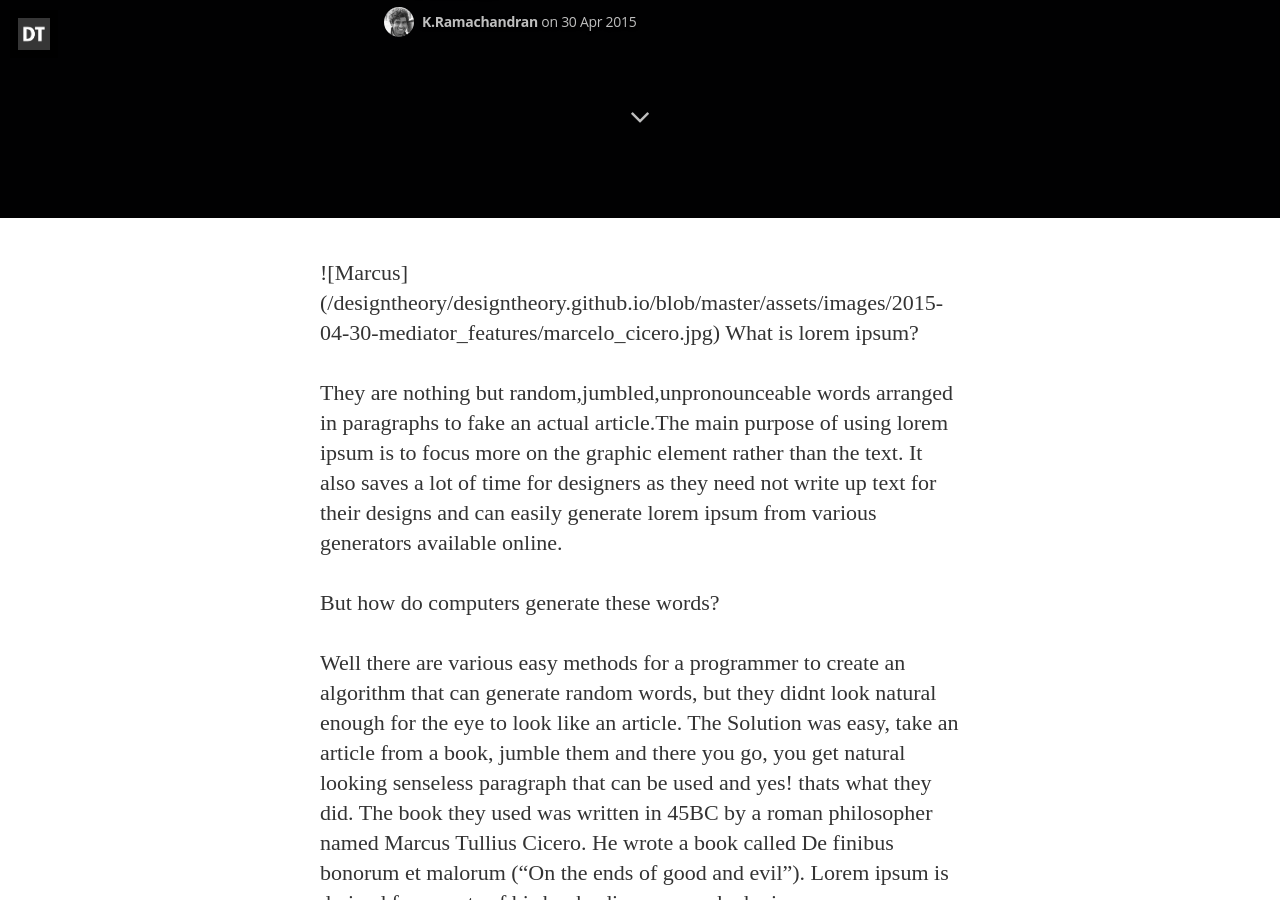
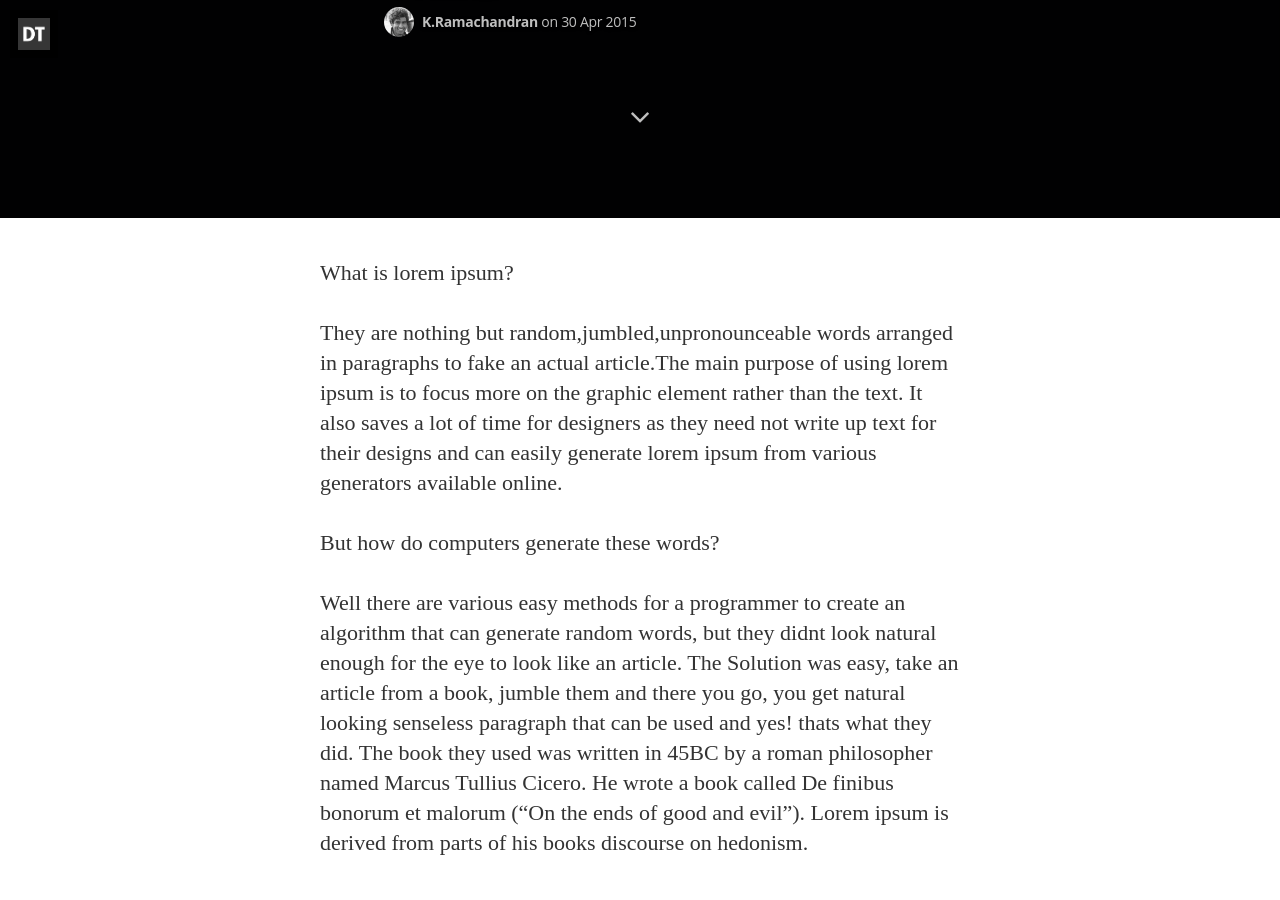
Before and after one commit to designtheory/designtheory.github.io, a Jekyll site: the page built from _posts/2015-04-30-mediator_features .markdown, in a window 1280 px wide and 900 px high, scrolled down 682 px. Built offline with Jekyll 4.4.1, drawn with Linux system fonts in a browser that asks for light colours; nearby versions of some CDN libraries; some web fonts are replaced; Markdown is read by kramdown in place of the engine named in the settings.

Commit message:
removed image

```diff
--- a/_posts/2015-04-30-mediator_features .markdown
+++ b/_posts/2015-04-30-mediator_features .markdown
@@ -6,7 +6,7 @@ categories: Welcome
 tags: featured
 image: /assets/article_images/2014-11-30-mediator_features/night-track.JPG
 ---
-![Marcus] (/designtheory/designtheory.github.io/blob/master/assets/images/2015-04-30-mediator_features/marcelo_cicero.jpg)
+
 What is lorem ipsum?
 
 They are nothing but random,jumbled,unpronounceable words arranged in paragraphs to fake an actual article.The main purpose of
```
